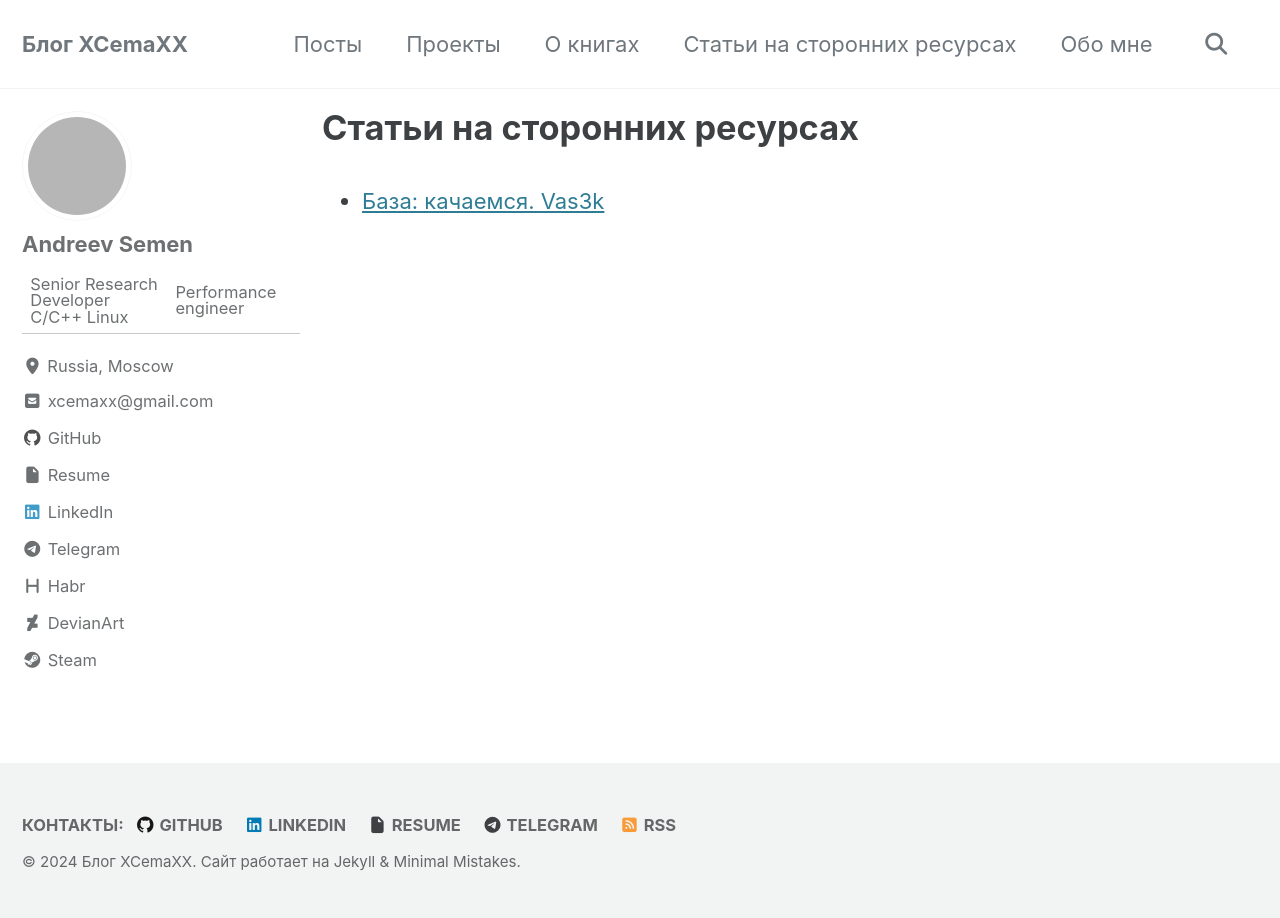
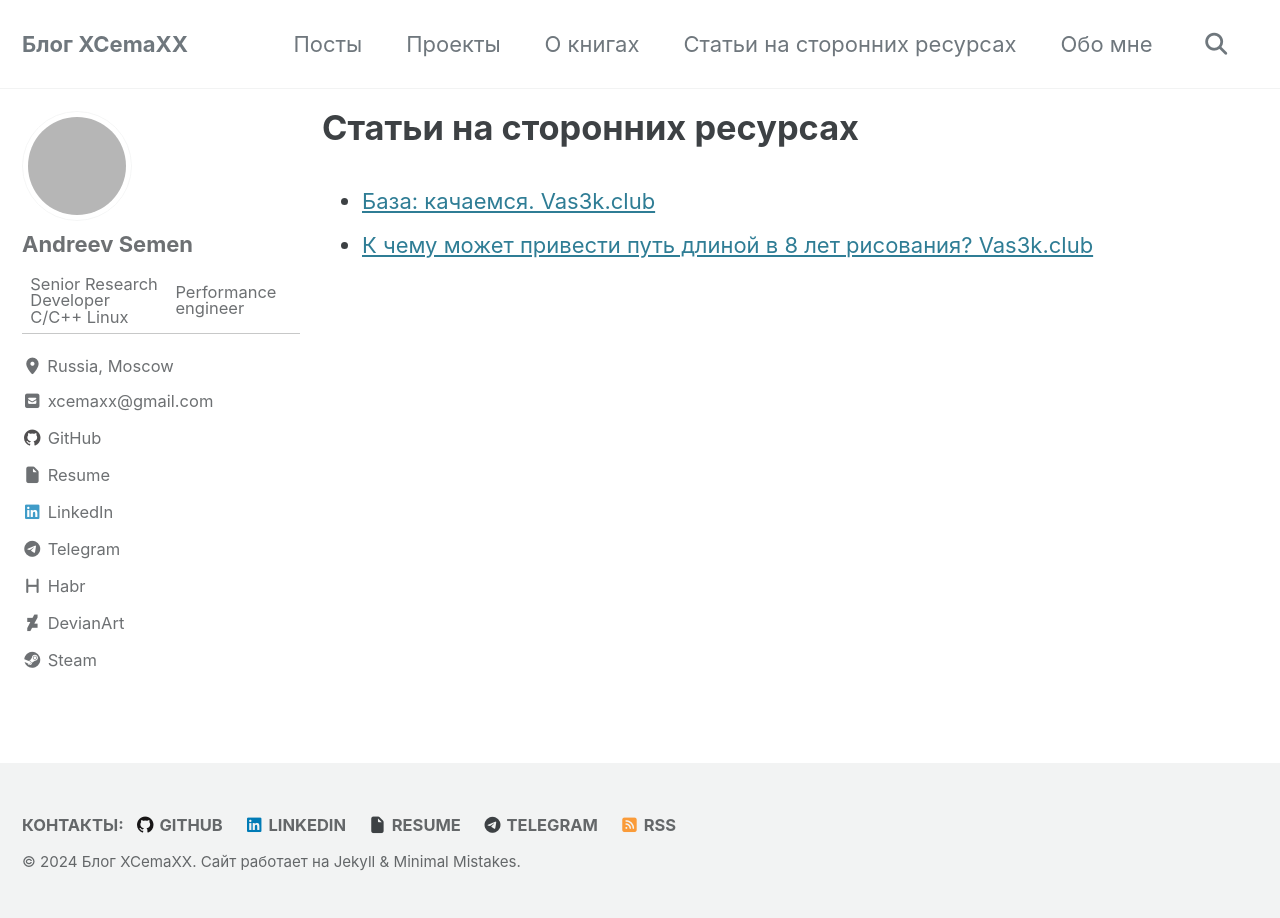
Before and after one commit to XCemaXX/xcemaxx.github.io, a Jekyll site: the page built from _pages/third_party.md, in a window 1280 px wide. Built offline with Jekyll 4.4.1, drawn with Linux system fonts in a browser that asks for light colours; cached includes are drawn as plain includes; grey boxes are pictures that could not be loaded.

Commit message:
add draw post

```diff
--- a/_pages/third_party.md
+++ b/_pages/third_party.md
@@ -7,4 +7,5 @@ layout: single
 classes: wide
 ---
 
-* [База: качаемся. Vas3k](https://vas3k.club/post/24620/)
+* [База: качаемся. Vas3k.club](https://vas3k.club/post/24620/)
+* [К чему может привести путь длиной в 8 лет рисования? Vas3k.club](https://vas3k.club/post/25852/)
```
